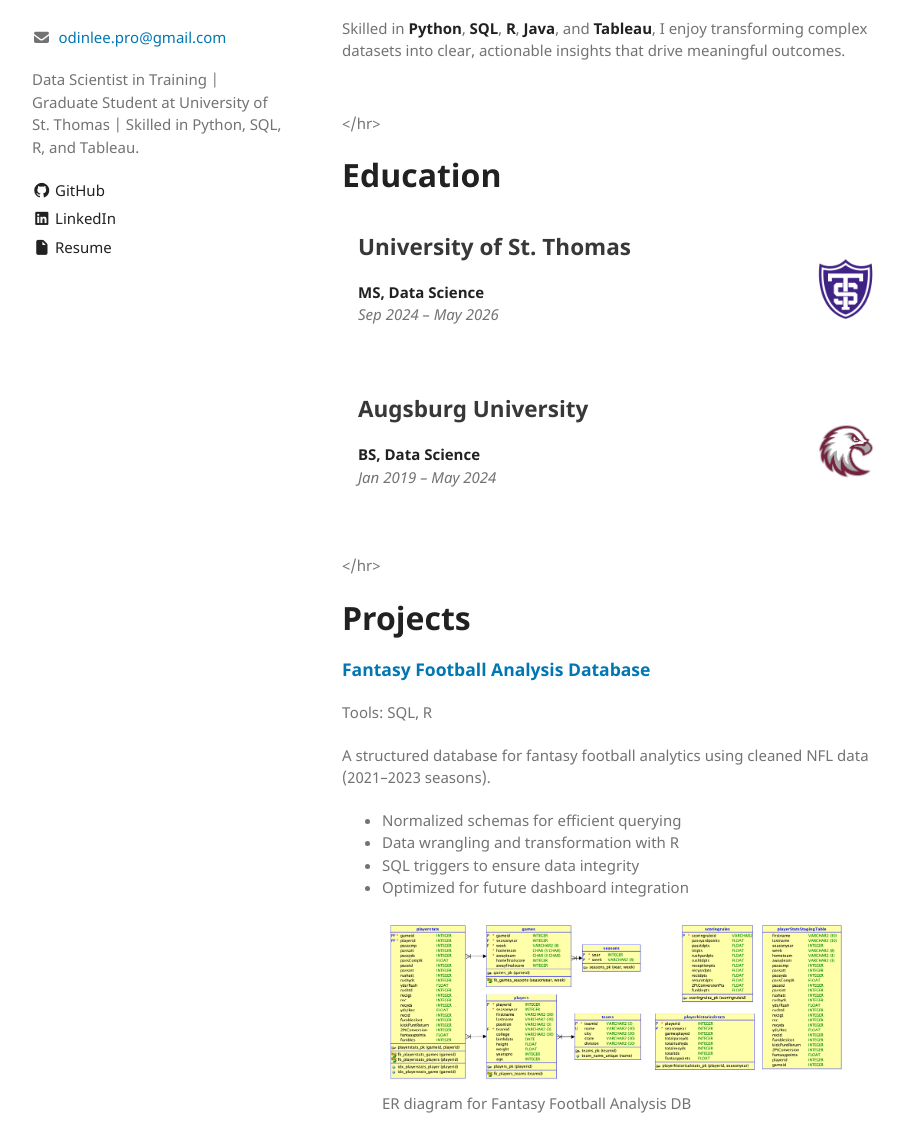
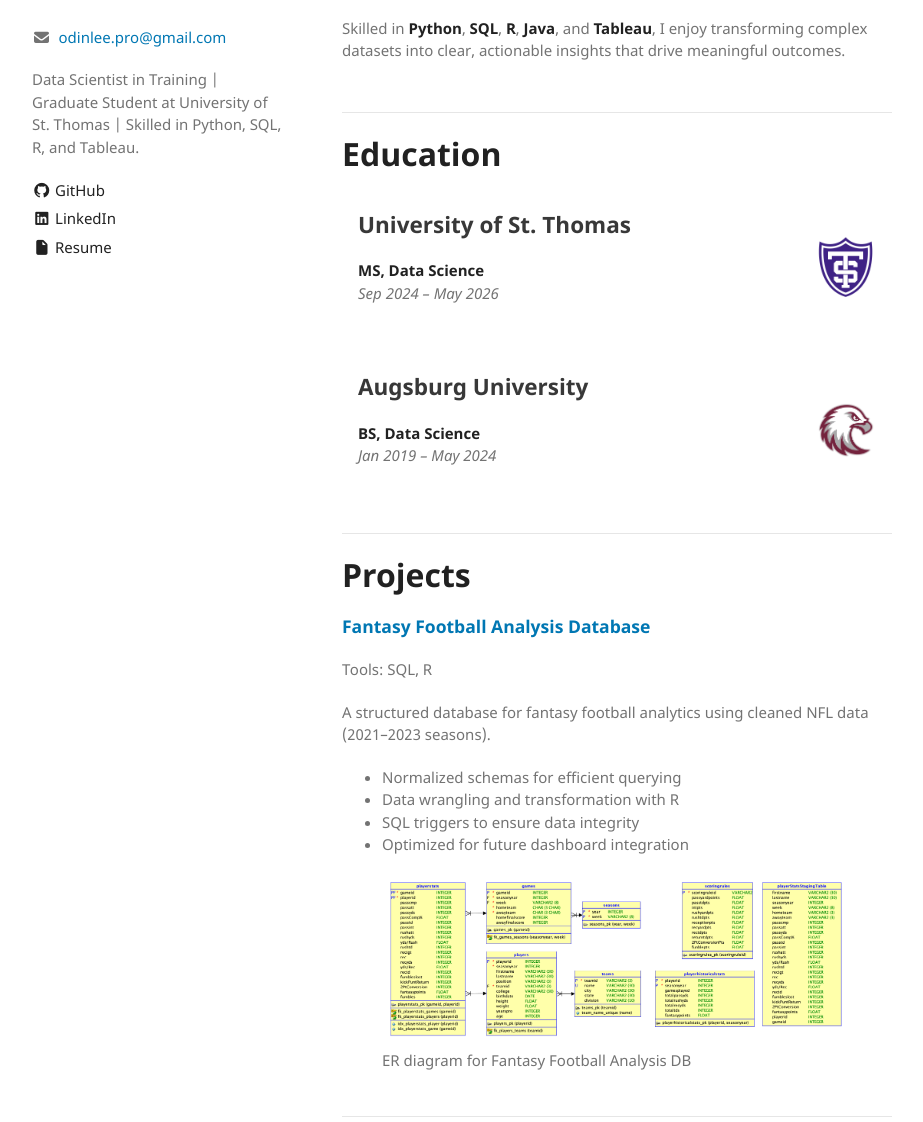
Before and after one commit to OdinLeePro/OdinLeePro.github.io, a Jekyll site: the page built from index.md, in a window 1280 px wide and 1400 px high. Shown: the part 278-1400 px from the top of the window, without its empty margins (178-1101 px from the left). Built offline with Jekyll 4.4.1, drawn with Linux system fonts in a browser that asks for light colours.

Commit message:
Update index.md

```diff
--- a/index.md
+++ b/index.md
@@ -16,7 +16,7 @@ layout: default
   </p>
 </section>
 
-</hr>
+<hr />
 
 <!-- Education Section -->
 <section class="education" aria-label="Education Background">
@@ -43,7 +43,7 @@ layout: default
   </div>
 </section>
 
-</hr>
+<hr />
 
 <!-- Projects Section -->
 <section class="projects">
@@ -71,7 +71,7 @@ layout: default
   </div>
 </section>
 
-</hr>
+<hr />
 
 <!-- Skills Section -->
 <section class="skills">
```
